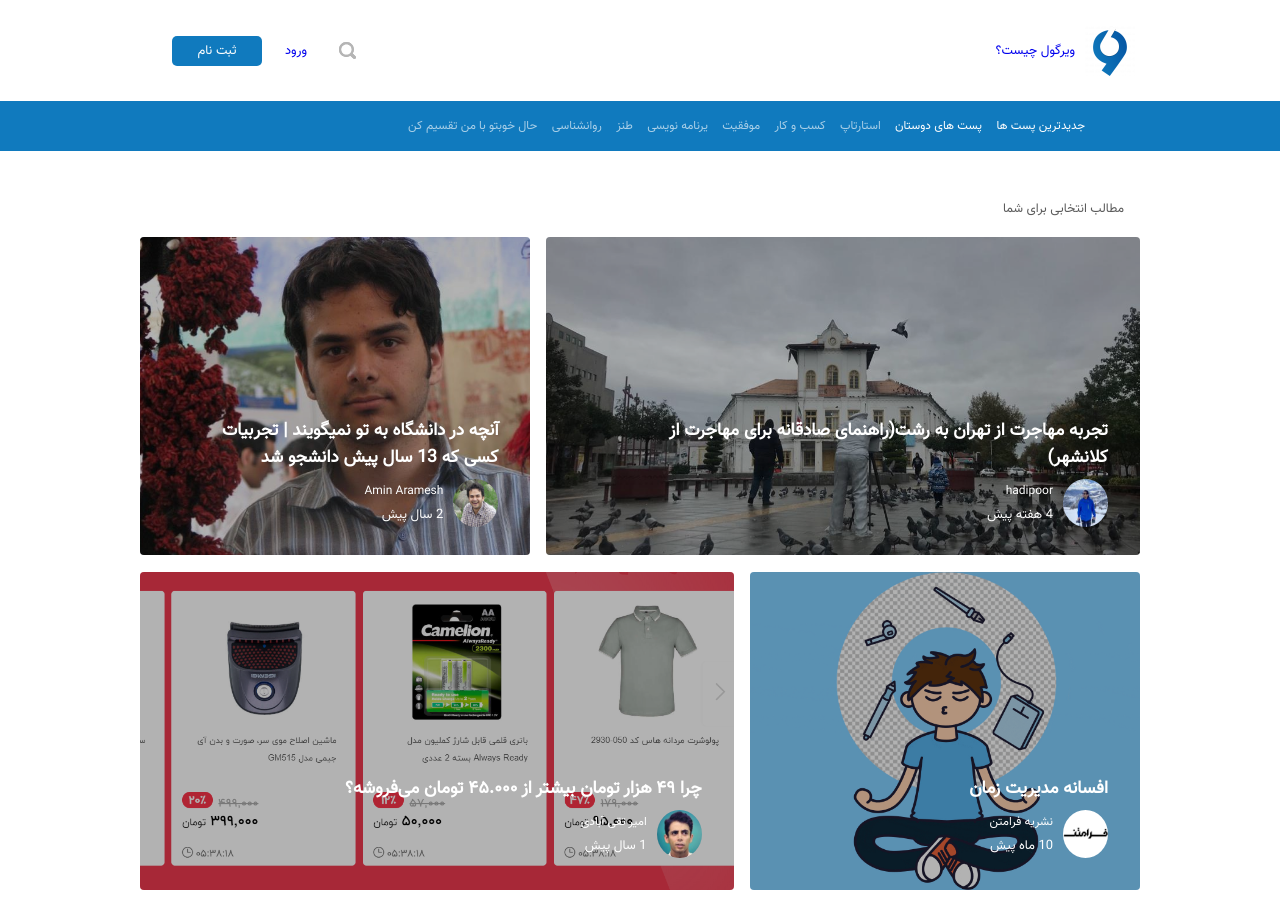
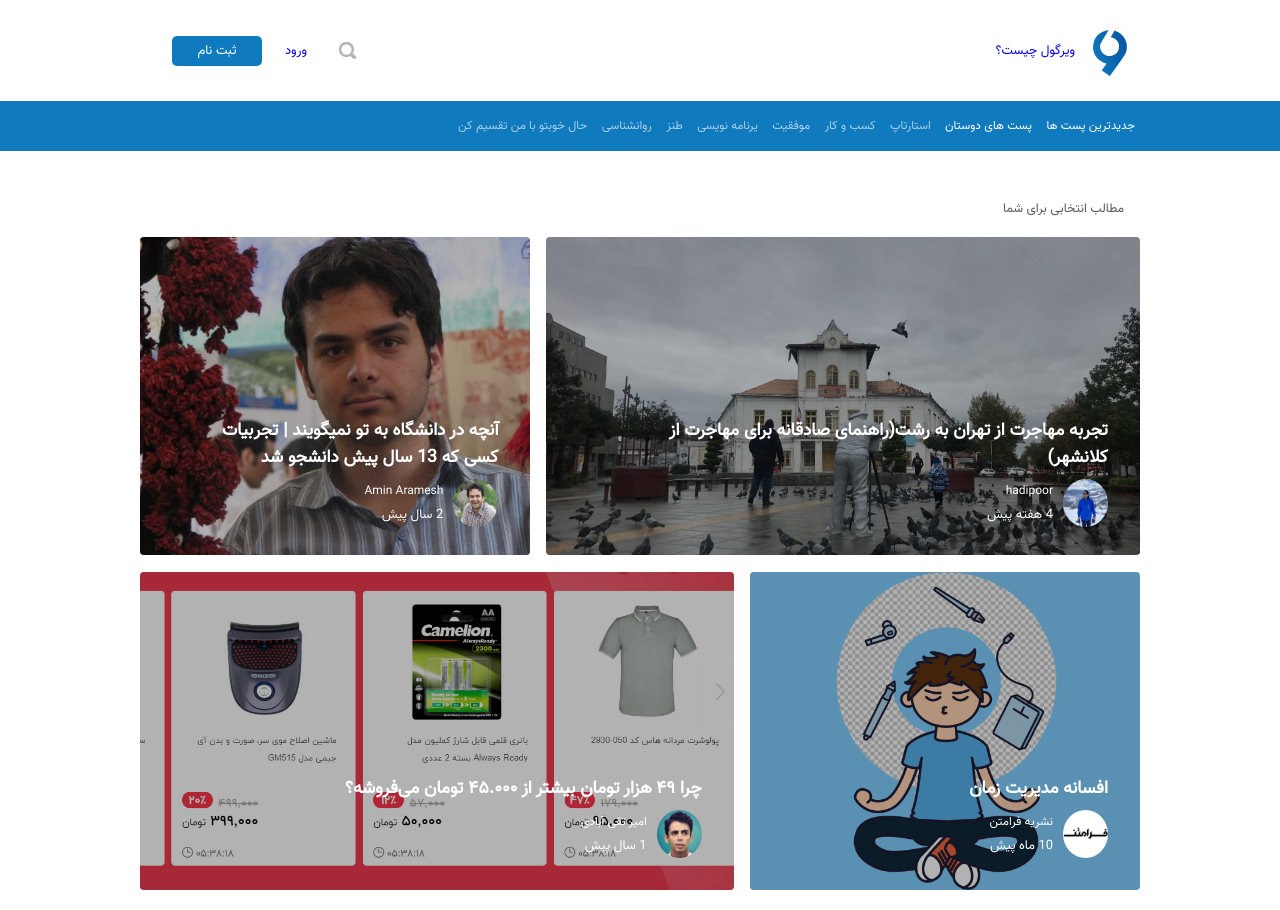
Before and after one commit to miladsafari20/virgool, a plain HTML site: page index.html in a window 1280 px wide. Shown: the top 910 px of the page. Drawn offline with Linux system fonts and the light colour scheme.

Commit message:
fix style ul

```diff
--- a/style.css
+++ b/style.css
@@ -52,7 +52,6 @@ nav{
 }
 ul{
    display: inline-block;
-   margin: 0 5%;
 }
 ul li{
     display: inline-block;
```
